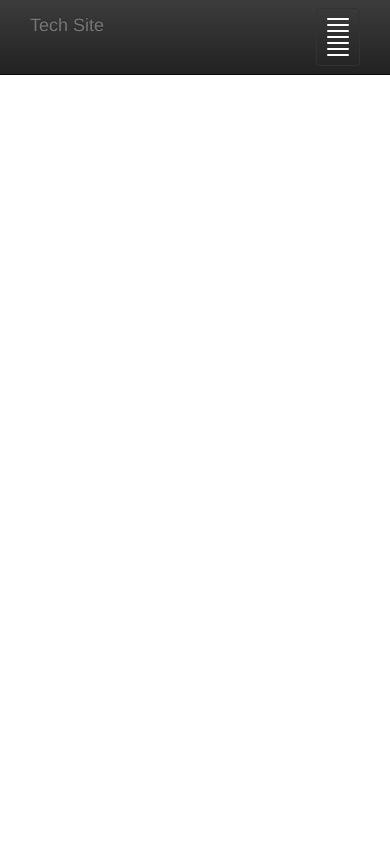
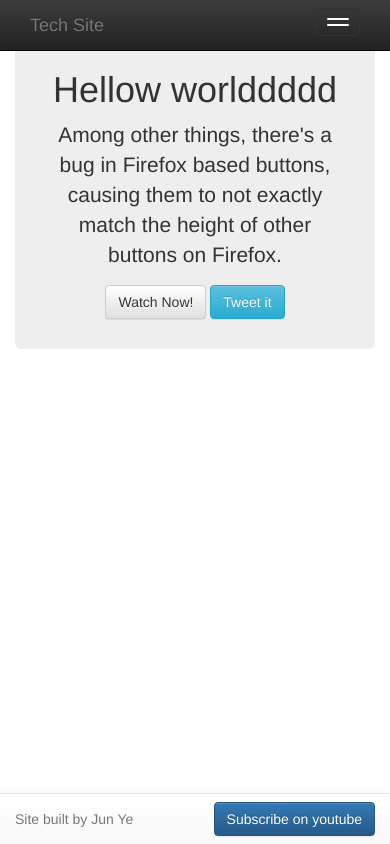
Before and after one commit to yetsun/bootstrap_test, a plain HTML site: page index.html in a window 390 px wide. Drawn offline with nearby package versions, Linux system fonts and the light colour scheme.

Commit message:
add footer and jumbotron

```diff
--- a/index.html
+++ b/index.html
@@ -15,15 +15,13 @@
 		<div class="navbar navbar-inverse navbar-fixed-top">
 			<div class="container">
 				<a href="#" class="navbar-brand">Tech Site</a>
-				<button class="navbar-toggle" data-toggle="collapse" data-target="navHeaderCollapse">
+				<button class="navbar-toggle" data-toggle="collapse" data-target=".navHeaderCollapse">
 					<span class="icon-bar"></span>
 					<span class="icon-bar"></span>
-					<span class="icon-bar"></span>
-					<span class="icon-bar"></span>
-					<span class="icon-bar"></span>
-					<span class="icon-bar"></span>
-					<span class="icon-bar"></span>
+
 				</button>
+
+
 				<div class="collapse navbar-collapse navHeaderCollapse">
 					<ul class="nav navbar-nav navbar-right">
 						<li class="active"><a href="#">Home</a></li>
@@ -46,7 +44,29 @@
 			</div>
 		</div>
 
+		<!--
 		<h1> Hello Worldd </h1>
+		-->
+
+
+		<div class="container">
+			<div class="jumbotron text-center">
+				<h1> Hellow worlddddd</h1>
+				<p>Among other things, there's a bug in Firefox based buttons, causing them to not exactly match the height of other buttons on Firefox.</p>
+				<a class="btn btn-default">Watch Now!</a>
+				<a class="btn btn-info">Tweet it</a>
+
+			</div>
+		</div>
+
+
+
+		<div class="navbar navbar-default navbar-fixed-bottom">
+			<div class="container">
+				<p class="navbar-text pull-left"> Site built by Jun Ye</p>
+				<a href="#" class="navbar-btn btn btn-primary pull-right">Subscribe on youtube</a>
+			</div>
+		</div>
 
 		<script src="http://code.jquery.com/jquery-1.11.0.min.js"></script>
 		<!-- Latest compiled and minified JavaScript -->
```
